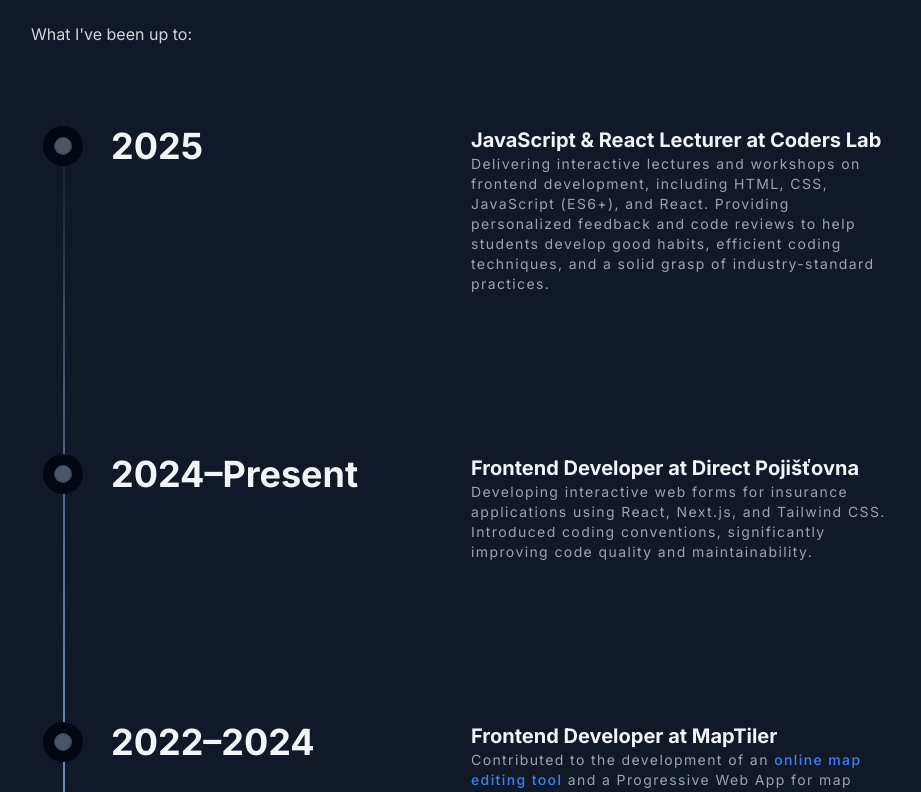
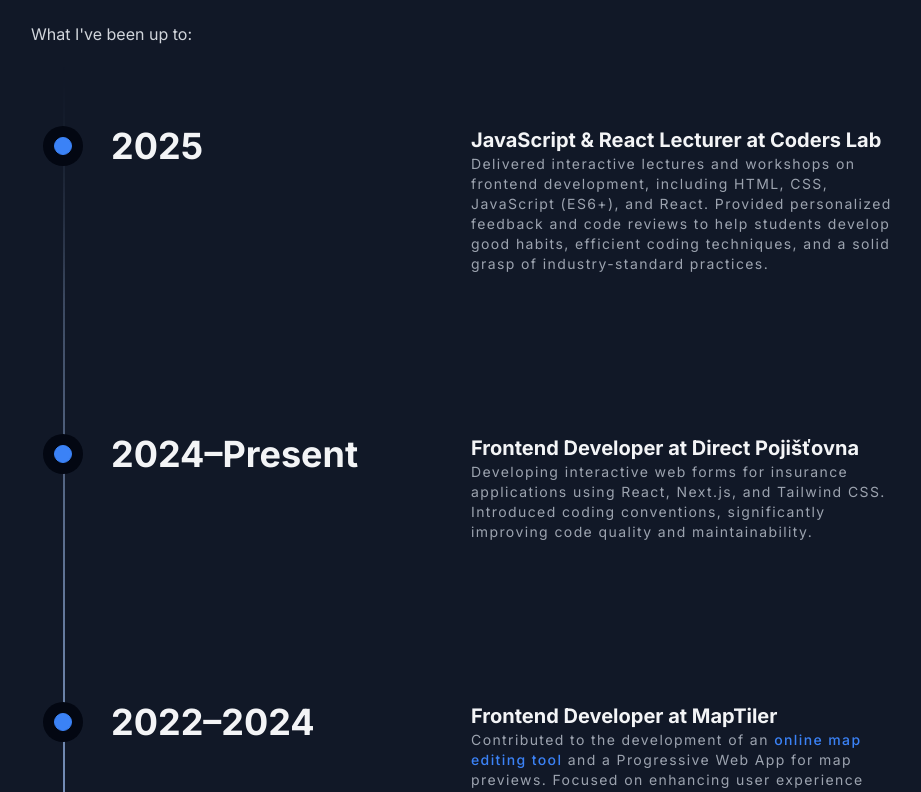
Before and after one commit to DohnalMichal/portfolio, a Next.js app: page /about in a window 1280 px wide. Shown: the part 1240-2032 px from the top of the page, without its empty margins (169-1090 px from the left). Built offline with nearby package versions, Linux system fonts and the light colour scheme.

Commit message:
Add Coders Lab, improve Timeline component, expand work experience

```diff
--- a/src/app/projects/page.tsx
+++ b/src/app/projects/page.tsx
@@ -1,3 +1,18 @@
-export default function Page() {
-  return <div>Projects</div>;
+import { ProjectsCards } from "@/components/ProjectsCards";
+import { PROJECTS } from "@/data/projects";
+
+export default function ProjectsPage() {
+  return (
+    <main className="min-h-screen antialiased">
+      <div className="relative mx-auto flex max-w-5xl flex-col justify-start px-8 md:mt-20">
+        <h1 className="text-left font-bold text-gray-100 sm:text-xl md:text-4xl lg:h-24 lg:text-5xl">
+          Projects
+        </h1>
+        <p className="mt-4 max-w-2xl text-sm leading-loose tracking-wide text-gray-400 md:text-base">
+          A collection of things I&apos;ve built.
+        </p>
+        <ProjectsCards items={PROJECTS} className="mt-10" />
+      </div>
+    </main>
+  );
 }
--- a/src/components/Footer.tsx
+++ b/src/components/Footer.tsx
@@ -31,7 +31,7 @@
         ))}
       </div>
       <p className="w-full max-w-fit border-t border-gray-700 pt-4 text-center text-xs text-gray-400">
-        © 2024 Michal Dohnal. All rights reserved.
+        © {new Date().getFullYear()} Michal Dohnal. All rights reserved.
       </p>
       <div className="flex gap-6">
         <Link
--- a/src/components/Timeline.tsx
+++ b/src/components/Timeline.tsx
@@ -1,6 +1,12 @@
 "use client";
 
-import { motion, useScroll, useTransform } from "framer-motion";
+import {
+  type MotionValue,
+  motion,
+  useMotionValueEvent,
+  useScroll,
+  useTransform,
+} from "framer-motion";
 import {
   type ReactNode,
   type RefObject,
@@ -13,6 +19,41 @@
   title: string;
   content: ReactNode;
 }
+
+const TimelineDot = ({
+  containerRef,
+  heightTransform,
+}: {
+  containerRef: RefObject<HTMLDivElement | null>;
+  heightTransform: MotionValue<number>;
+}) => {
+  const dotRef = useRef<HTMLDivElement>(null);
+  const [isActive, setIsActive] = useState(false);
+
+  useMotionValueEvent(heightTransform, "change", (lineHeight) => {
+    if (!dotRef.current || !containerRef.current) return;
+    const dotTop =
+      dotRef.current.getBoundingClientRect().top -
+      containerRef.current.getBoundingClientRect().top;
+    setIsActive(lineHeight > dotTop);
+  });
+
+  return (
+    <div
+      ref={dotRef}
+      aria-hidden="true"
+      className="absolute left-3 flex h-10 w-10 items-center justify-center rounded-full bg-gray-950 md:left-3"
+    >
+      <div
+        className={`h-4 w-4 rounded-full border p-2 transition-colors duration-300 ${
+          isActive
+            ? "border-blue-500 bg-blue-500"
+            : "border-gray-700 bg-gray-600"
+        }`}
+      />
+    </div>
+  );
+};
 
 export const Timeline = ({ data }: { data: TimelineEntry[] }) => {
   const ref = useRef<HTMLDivElement>(null);
@@ -54,9 +95,10 @@
             className="flex justify-start pt-10 first:pt-8 md:gap-10 md:pt-40 first:md:pt-20"
           >
             <div className="top-40 z-40 flex max-w-xs flex-col items-center self-start md:w-full md:flex-row lg:max-w-sm">
-              <div aria-hidden="true" className="absolute left-3 flex h-10 w-10 items-center justify-center rounded-full bg-gray-950 md:left-3">
-                <div className="h-4 w-4 rounded-full border border-gray-700 bg-gray-600 p-2" />
-              </div>
+              <TimelineDot
+                containerRef={ref}
+                heightTransform={heightTransform}
+              />
               <h3 className="hidden text-nowrap text-xl font-bold text-gray-100 md:block md:pl-20 md:text-4xl">
                 {item.title}
               </h3>
--- a/src/components/WorkExperience.tsx
+++ b/src/components/WorkExperience.tsx
@@ -129,6 +129,12 @@
         tabIndex={0}
         className="flex-1 md:pl-10"
       >
+        <motion.div
+          key={selectedCompany.company}
+          initial={{ opacity: 0 }}
+          animate={{ opacity: 1 }}
+          transition={{ duration: 0.2 }}
+        >
           <div className="flex flex-col space-y-4">
             <h3 className="text-2xl font-bold text-gray-100 sm:text-lg md:text-xl">
               {selectedCompany.role}{" "}
@@ -142,7 +148,7 @@
               {selectedCompany.place}
             </p>
           </div>
-        <ul className="mt-4 min-h-36 list-none md:min-h-48">
+          <ul className="mt-4 list-none">
             {selectedCompany.bullets.map((bullet) => (
               <li
                 key={bullet}
@@ -156,6 +162,7 @@
               </li>
             ))}
           </ul>
+        </motion.div>
       </div>
     </div>
   );
--- a/src/data/timeline.tsx
+++ b/src/data/timeline.tsx
@@ -9,8 +9,8 @@
           JavaScript & React Lecturer at Coders&nbsp;Lab
         </h3>
         <p className="text-sm tracking-widest text-gray-400">
-          Delivering interactive lectures and workshops on frontend development,
-          including HTML, CSS, JavaScript (ES6+), and React. Providing
+          Delivered interactive lectures and workshops on frontend development,
+          including HTML, CSS, JavaScript (ES6+), and React. Provided
           personalized feedback and code reviews to help students develop good
           habits, efficient coding techniques, and a solid grasp of
           industry-standard practices.
--- a/src/data/workExperience.ts
+++ b/src/data/workExperience.ts
@@ -8,9 +8,21 @@
     place: "Brno, Czech Republic",
     bullets: [
       "Developing and optimizing interactive web forms for insurance applications using modern frontend technologies such as React, Next.js, and Tailwind CSS.",
+      "Improved frontend performance: -76% image payload, -55% LCP, -48% TBT, +15 Lighthouse points.",
+      "Contributed to a large-scale company rebranding, maintaining and integrating two parallel design systems — legacy and rebranded — across multiple applications.",
       "Introducing coding standards and best practices to the team, significantly improving code quality and maintainability.",
-      "Contributed to a large-scale company rebranding, maintaining and integrating two parallel design systems — legacy and rebranded — across multiple applications.",
       "Worked with Strapi CMS — maintaining existing features and a few internal plugins used for managing content.",
+    ],
+  },
+  {
+    logo: "/companies/coderslab.svg",
+    company: "Coders Lab",
+    role: "Lecturer & Mentor",
+    date: "Mar 2025 - Sep 2025",
+    place: "Remote",
+    bullets: [
+      "Delivered lectures and workshops on HTML, CSS, JavaScript (ES6+), and React.",
+      "Mentored students through code reviews, helping them understand best practices, architecture decisions, and modern frontend patterns.",
     ],
   },
   {
```
Also changed, not shown: public/companies/coderslab.svg (added). Lines whose indentation alone changed are shown as unchanged.
